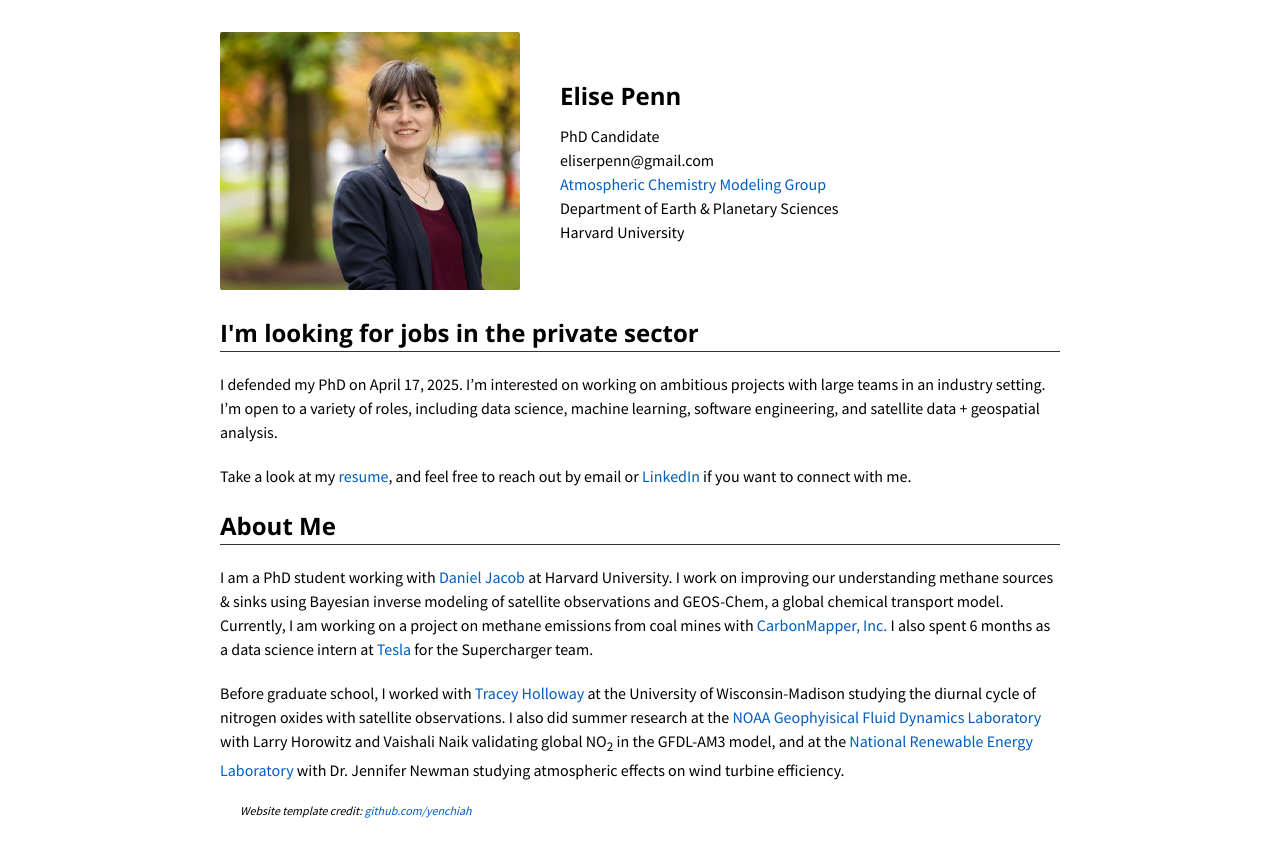
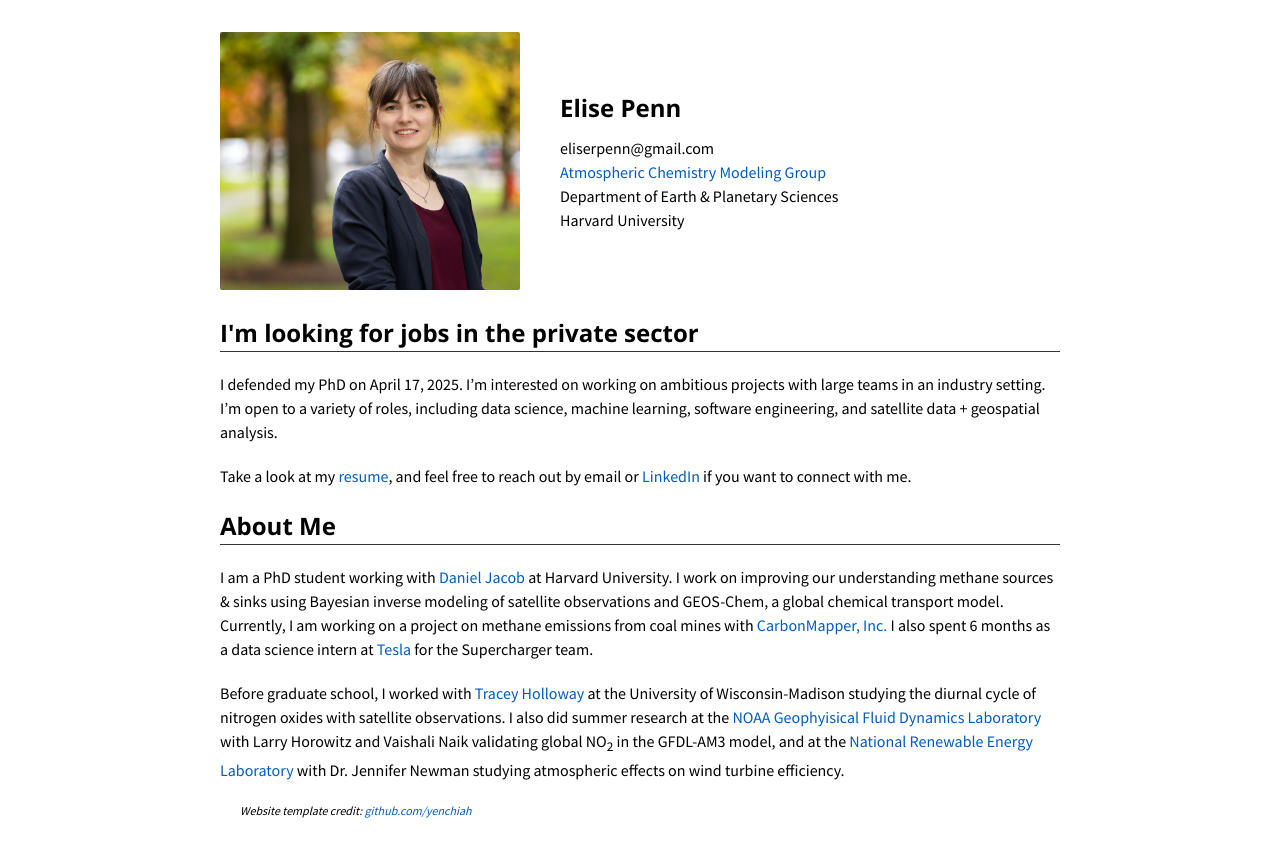
Before and after one commit to pennelise/pennelise.github.io, a plain HTML site: page index.html in a window 1280 px wide. Shown: the part 64-914 px from the top of the page. Drawn offline with nearby package versions, Linux system fonts and the light colour scheme.

Commit message:
Update index.html

```diff
--- a/index.html
+++ b/index.html
@@ -46,7 +46,6 @@
           <div class="flex-item flex-column">
             <h2>Elise Penn</h2>
             <p class="text">
-              PhD Candidate<br>
               eliserpenn@gmail.com<br>
               <a href="http://acmg.seas.harvard.edu/" target="_blank">Atmospheric Chemistry Modeling Group</a><br>
               Department of Earth &amp; Planetary Sciences<br>
```
